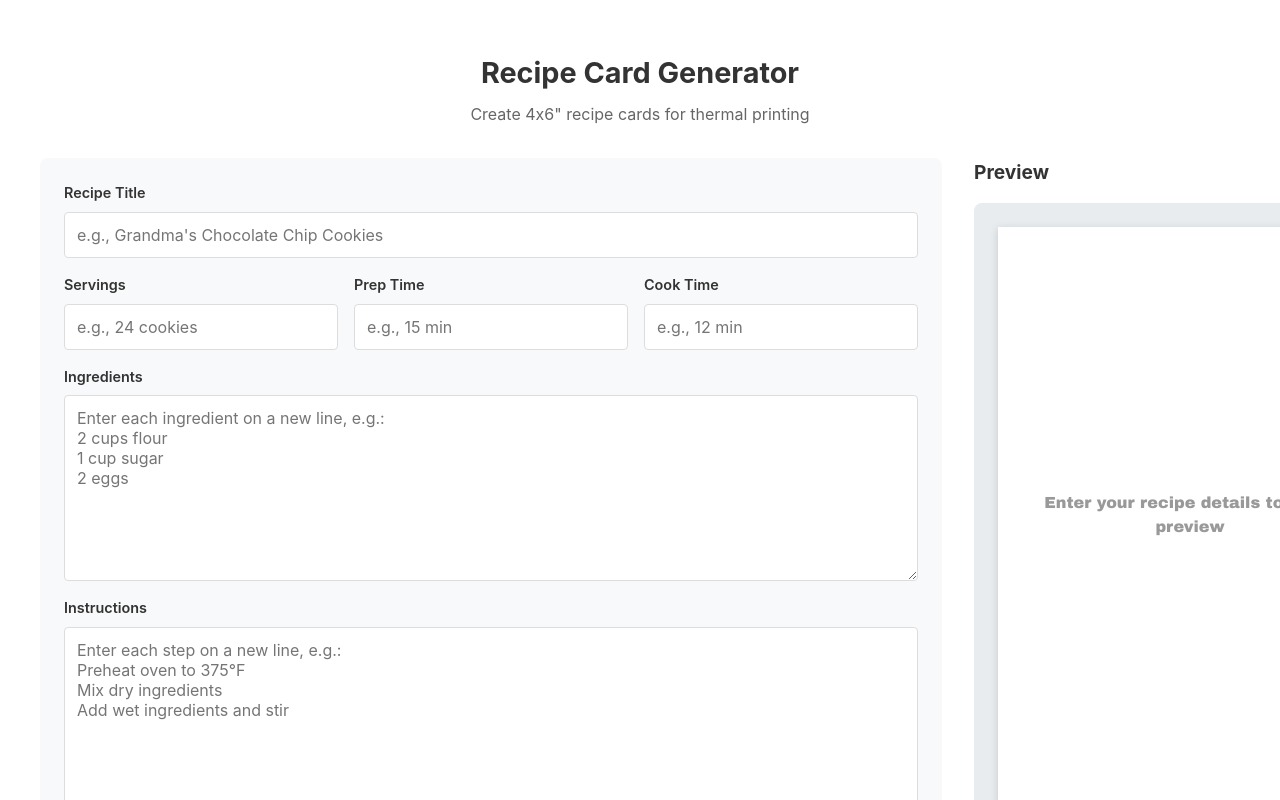
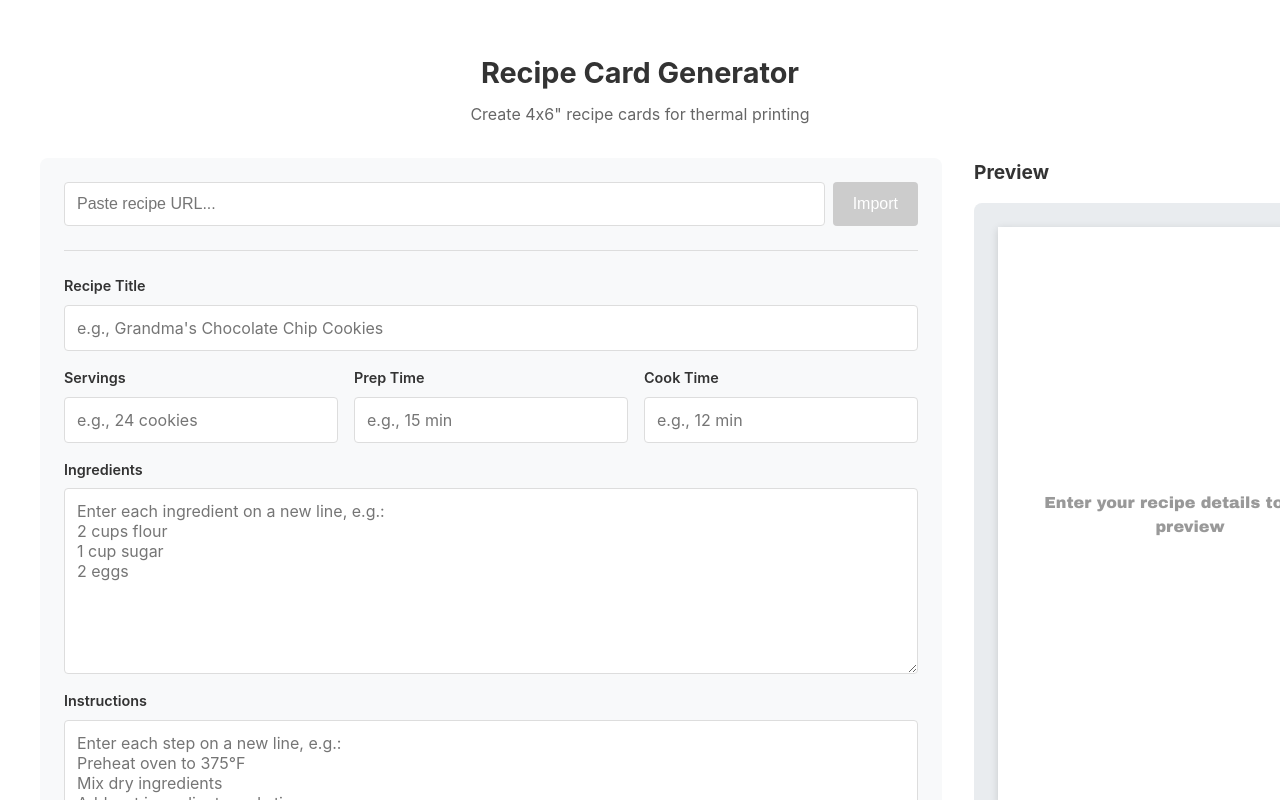
Before and after one commit to gdiggs/julia, a React (Vite) app: page / in a window 1280 px wide. Shown: the top 800 px of the page. Built offline with nearby package versions, Linux system fonts and the light colour scheme.

Commit message:
Import functionality

```diff
--- a/src/App.css
+++ b/src/App.css
@@ -32,6 +32,58 @@
   background: #f8f9fa;
   padding: 1.5rem;
   border-radius: 8px;
+}
+
+/* Import URL */
+.import-url {
+  margin-bottom: 1.5rem;
+  padding-bottom: 1.5rem;
+  border-bottom: 1px solid #ddd;
+}
+
+.import-form {
+  display: flex;
+  gap: 0.5rem;
+}
+
+.import-form input {
+  flex: 1;
+  padding: 0.75rem;
+  border: 1px solid #ddd;
+  border-radius: 4px;
+  font-size: 1rem;
+}
+
+.import-form input:focus {
+  outline: none;
+  border-color: #0066cc;
+  box-shadow: 0 0 0 2px rgba(0, 102, 204, 0.2);
+}
+
+.import-form button {
+  padding: 0.75rem 1.25rem;
+  background: #0066cc;
+  color: white;
+  border: none;
+  border-radius: 4px;
+  font-size: 1rem;
+  cursor: pointer;
+  white-space: nowrap;
+}
+
+.import-form button:hover:not(:disabled) {
+  background: #0052a3;
+}
+
+.import-form button:disabled {
+  background: #ccc;
+  cursor: not-allowed;
+}
+
+.import-error {
+  color: #cc0000;
+  font-size: 0.875rem;
+  margin: 0.5rem 0 0 0;
 }
 
 .recipe-form {
@@ -141,6 +193,7 @@
   height: 100%;
   box-sizing: border-box;
   overflow: hidden;
+  position: relative;
 }
 
 .recipe-title {
@@ -209,6 +262,17 @@
   text-align: center;
 }
 
+.recipe-source {
+  position: absolute;
+  bottom: 0.1in;
+  left: 0.1in;
+  right: 0.1in;
+  font-size: 0.6em;
+  color: #000;
+  text-align: center;
+  font-weight: 600;
+}
+
 /* Responsive */
 @media (max-width: 900px) {
   .app-main {
--- a/src/App.jsx
+++ b/src/App.jsx
@@ -1,6 +1,7 @@
 import { useState, useEffect } from 'react'
 import RecipeForm from './components/RecipeForm'
 import RecipeCard from './components/RecipeCard'
+import ImportUrl from './components/ImportUrl'
 import './App.css'
 
 function App() {
@@ -11,6 +12,7 @@ function App() {
     cookTime: '',
     ingredients: '',
     instructions: '',
+    sourceUrl: '',
   })
 
   useEffect(() => {
@@ -19,6 +21,10 @@ function App() {
 
   const handleChange = (field, value) => {
     setRecipe(prev => ({ ...prev, [field]: value }))
+  }
+
+  const handleImport = (importedRecipe) => {
+    setRecipe(importedRecipe)
   }
 
   const handlePrint = () => {
@@ -36,6 +42,7 @@ function App() {
 
       <main className="app-main">
         <section className="input-section">
+          <ImportUrl onImport={handleImport} />
           <RecipeForm recipe={recipe} onChange={handleChange} />
         </section>
 
--- /dev/null
+++ b/src/components/ImportUrl.jsx
@@ -0,0 +1,46 @@
+import { useState } from 'react'
+import { fetchRecipeFromUrl } from '../utils/recipeParser'
+
+function ImportUrl({ onImport }) {
+  const [url, setUrl] = useState('')
+  const [loading, setLoading] = useState(false)
+  const [error, setError] = useState('')
+
+  const handleSubmit = async (e) => {
+    e.preventDefault()
+    if (!url.trim()) return
+
+    setLoading(true)
+    setError('')
+
+    try {
+      const recipe = await fetchRecipeFromUrl(url.trim())
+      onImport({ ...recipe, sourceUrl: url.trim() })
+      setUrl('')
+    } catch (err) {
+      setError(err.message || 'Failed to import recipe')
+    } finally {
+      setLoading(false)
+    }
+  }
+
+  return (
+    <div className="import-url">
+      <form onSubmit={handleSubmit} className="import-form">
+        <input
+          type="url"
+          value={url}
+          onChange={(e) => setUrl(e.target.value)}
+          placeholder="Paste recipe URL..."
+          disabled={loading}
+        />
+        <button type="submit" disabled={loading || !url.trim()}>
+          {loading ? 'Importing...' : 'Import'}
+        </button>
+      </form>
+      {error && <p className="import-error">{error}</p>}
+    </div>
+  )
+}
+
+export default ImportUrl
--- a/src/components/RecipeCard.jsx
+++ b/src/components/RecipeCard.jsx
@@ -89,6 +89,12 @@ function RecipeCard({ recipe }) {
             <p>Enter your recipe details to see a preview</p>
           </div>
         )}
+
+        {recipe.sourceUrl && (
+          <div className="recipe-source">
+            Source: {new URL(recipe.sourceUrl).hostname.replace(/^www\./, '')}
+          </div>
+        )}
       </div>
     </div>
   )
--- /dev/null
+++ b/src/utils/recipeParser.js
@@ -0,0 +1,157 @@
+const CORS_PROXY = 'https://corsproxy.io/?'
+
+export async function fetchRecipeFromUrl(url) {
+  const response = await fetch(CORS_PROXY + encodeURIComponent(url))
+  if (!response.ok) {
+    throw new Error('Failed to fetch URL')
+  }
+  const html = await response.text()
+  return parseRecipeFromHtml(html)
+}
+
+function parseRecipeFromHtml(html) {
+  const parser = new DOMParser()
+  const doc = parser.parseFromString(html, 'text/html')
+
+  // Try JSON-LD first (most reliable)
+  const jsonLdRecipe = extractJsonLd(doc)
+  if (jsonLdRecipe) {
+    return jsonLdRecipe
+  }
+
+  // Fall back to microdata
+  const microdataRecipe = extractMicrodata(doc)
+  if (microdataRecipe) {
+    return microdataRecipe
+  }
+
+  throw new Error('Could not find recipe data on this page')
+}
+
+function extractJsonLd(doc) {
+  const scripts = doc.querySelectorAll('script[type="application/ld+json"]')
+
+  for (const script of scripts) {
+    try {
+      const data = JSON.parse(script.textContent)
+      const recipe = findRecipeInJsonLd(data)
+      if (recipe) {
+        return normalizeRecipe(recipe)
+      }
+    } catch (e) {
+      continue
+    }
+  }
+  return null
+}
+
+function findRecipeInJsonLd(data) {
+  if (Array.isArray(data)) {
+    for (const item of data) {
+      const recipe = findRecipeInJsonLd(item)
+      if (recipe) return recipe
+    }
+    return null
+  }
+
+  if (data && typeof data === 'object') {
+    if (data['@type'] === 'Recipe') {
+      return data
+    }
+    if (data['@graph']) {
+      return findRecipeInJsonLd(data['@graph'])
+    }
+  }
+  return null
+}
+
+function extractMicrodata(doc) {
+  const recipeElement = doc.querySelector('[itemtype*="schema.org/Recipe"]')
+  if (!recipeElement) return null
+
+  const getProp = (name) => {
+    const el = recipeElement.querySelector(`[itemprop="${name}"]`)
+    return el?.textContent?.trim() || ''
+  }
+
+  const getProps = (name) => {
+    const els = recipeElement.querySelectorAll(`[itemprop="${name}"]`)
+    return Array.from(els).map(el => el.textContent?.trim()).filter(Boolean)
+  }
+
+  return {
+    title: getProp('name'),
+    servings: getProp('recipeYield'),
+    prepTime: formatDuration(getProp('prepTime')),
+    cookTime: formatDuration(getProp('cookTime')),
+    ingredients: getProps('recipeIngredient').join('\n'),
+    instructions: getProps('recipeInstructions').join('\n'),
+  }
+}
+
+function normalizeRecipe(recipe) {
+  return {
+    title: recipe.name || '',
+    servings: normalizeYield(recipe.recipeYield),
+    prepTime: formatDuration(recipe.prepTime),
+    cookTime: formatDuration(recipe.cookTime),
+    ingredients: normalizeIngredients(recipe.recipeIngredient),
+    instructions: normalizeInstructions(recipe.recipeInstructions),
+  }
+}
+
+function normalizeYield(recipeYield) {
+  if (!recipeYield) return ''
+  if (Array.isArray(recipeYield)) {
+    return recipeYield[0]?.toString() || ''
+  }
+  return recipeYield.toString()
+}
+
+function normalizeIngredients(ingredients) {
+  if (!ingredients) return ''
+  if (Array.isArray(ingredients)) {
+    return ingredients.map(i => typeof i === 'string' ? i : i.text || i.name || '').join('\n')
+  }
+  return ingredients.toString()
+}
+
+function normalizeInstructions(instructions) {
+  if (!instructions) return ''
+  if (typeof instructions === 'string') {
+    return instructions
+  }
+  if (Array.isArray(instructions)) {
+    return instructions.map(step => {
+      if (typeof step === 'string') return step
+      if (step['@type'] === 'HowToStep') return step.text || ''
+      if (step['@type'] === 'HowToSection') {
+        const sectionSteps = step.itemListElement || []
+        return sectionSteps.map(s => s.text || '').join('\n')
+      }
+      return step.text || ''
+    }).join('\n')
+  }
+  return ''
+}
+
+function formatDuration(duration) {
+  if (!duration) return ''
+
+  // Handle ISO 8601 duration format (e.g., PT30M, PT1H30M)
+  const match = duration.match(/^PT(?:(\d+)H)?(?:(\d+)M)?(?:(\d+)S)?$/i)
+  if (match) {
+    const hours = parseInt(match[1]) || 0
+    const minutes = parseInt(match[2]) || 0
+
+    if (hours && minutes) {
+      return `${hours}h ${minutes}m`
+    } else if (hours) {
+      return `${hours}h`
+    } else if (minutes) {
+      return `${minutes}m`
+    }
+  }
+
+  return duration
+}
```
Also changed, not shown: 1 other file (tests, documents, lock files or other folders).
